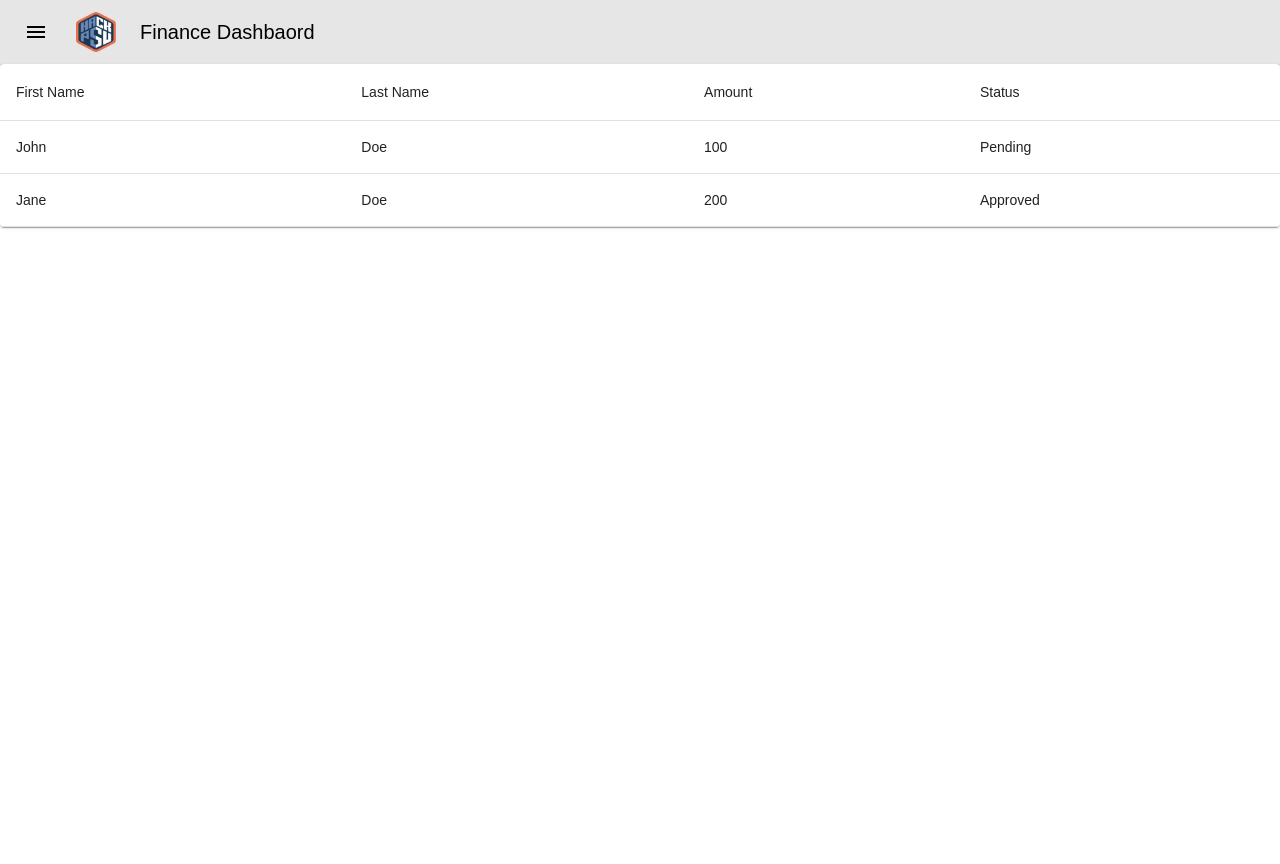
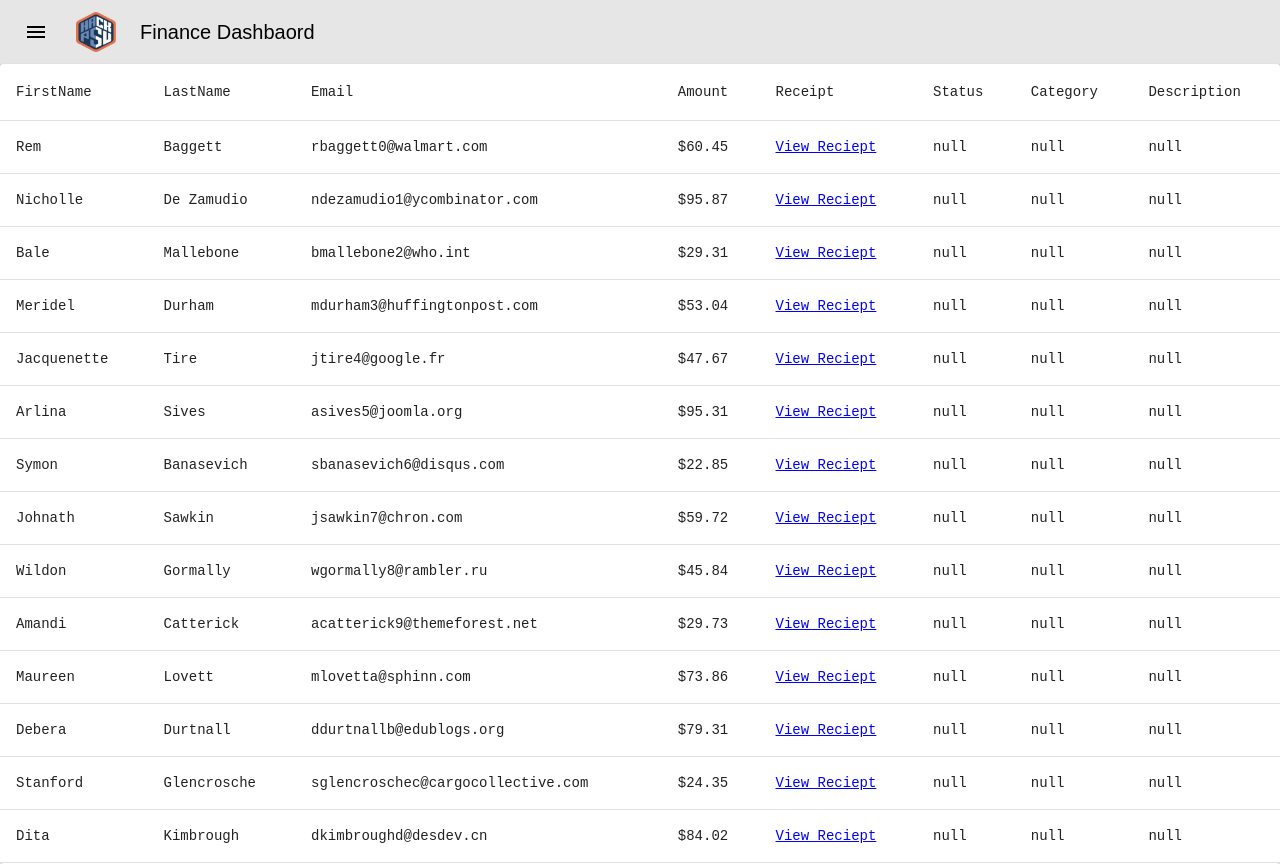
Before and after one commit to Hack-PSU/finance-dashboard, a Next.js app: page /reimbursements in a window 1280 px wide. Before the commit the page ends 800 px from the top, so only its background shows below. Built offline with nearby package versions, Linux system fonts and the light colour scheme; no server answers; what @mui/material-nextjs would draw is missing.

Commit message:
Added table component to updated app and implemented it into the reimbursements page

```diff
--- a/src/app/reimbursements/page.tsx
+++ b/src/app/reimbursements/page.tsx
@@ -1,62 +1,17 @@
 "use client";
 import React from "react";
-import {
-  Table,
-  TableBody,
-  TableCell,
-  TableContainer,
-  TableHead,
-  TableRow,
-  Paper,
-} from "@mui/material";
+import "./reimbursements.css";
+import { DataTable } from "../../components/Tables/ReimbursementTable";
 
-interface ReimbursementData {
-  firstName: string;
-  lastName: string;
-  amount: number;
-  status: string;
+
+function Reimbursements() {
+  return (
+      <div className="text">
+              <div className="content-container">
+                  <DataTable />
+              </div>
+      </div>
+  );
 }
 
-const mockData: ReimbursementData[] = [
-  {
-    firstName: "John",
-    lastName: "Doe",
-    amount: 100.0,
-    status: "Pending",
-  },
-  {
-    firstName: "Jane",
-    lastName: "Doe",
-    amount: 200.0,
-    status: "Approved",
-  },
-];
-
-const Reimbursements: React.FC = () => {
-  return (
-    <TableContainer component={Paper}>
-      <Table aria-label="Reimbursements Table">
-        <TableHead>
-          <TableRow>
-            <TableCell>First Name</TableCell>
-            <TableCell>Last Name</TableCell>
-            <TableCell>Amount</TableCell>
-            <TableCell>Status</TableCell>
-          </TableRow>
-        </TableHead>
-        <TableBody>
-          {mockData.map((row) => (
-            <TableRow key={row.firstName + row.lastName}>
-              <TableCell>{row.firstName}</TableCell>
-              <TableCell>{row.lastName}</TableCell>
-              <TableCell>{row.amount}</TableCell>
-              <TableCell>{row.status}</TableCell>
-            </TableRow>
-          ))}
-        </TableBody>
-      </Table>
-    </TableContainer>
-  );
-};
-
 export default Reimbursements;
--- /dev/null
+++ b/src/components/Tables/ReimbursementTable.tsx
@@ -0,0 +1,165 @@
+import React from 'react'
+import { TableContainer, Table, TableHead, TableBody, TableRow, TableCell, Paper } from '@mui/material'
+
+export const DataTable = () => {
+  return <TableContainer component={Paper} sx={{ maxHeight: '800px'}}>
+        <Table aria-label='simple table' stickyHeader>
+          <TableHead>
+            <TableRow>
+              <TableCell>FirstName</TableCell>
+              <TableCell>LastName</TableCell>
+              <TableCell>Email</TableCell>
+              <TableCell>Amount</TableCell>
+              <TableCell>Receipt</TableCell>
+              <TableCell>Status</TableCell>
+              <TableCell>Category</TableCell>
+              <TableCell>Description</TableCell>
+            </TableRow>
+          </TableHead>
+          <TableBody>
+            {tableData.map(row => (
+                <TableRow
+                  key={row.first_name}
+                  sx={{ '&:last-child td, &:last-child th': { border: 0} }}
+                >
+                    <TableCell>{row.first_name}</TableCell>
+                    <TableCell>{row.last_name}</TableCell>
+                    <TableCell>{row.email}</TableCell>
+                    <TableCell>{row.amount}</TableCell>
+                    <TableCell>
+                      <a href={row.receipt} target='_blank' rel='noopener noreferrer' style={{ color: 'blue', textDecoration: 'underline'}}>
+                        View Reciept
+                      </a>
+                    </TableCell>
+                    <TableCell>null</TableCell>
+                    <TableCell>null</TableCell>
+                    <TableCell>null</TableCell>
+                </TableRow>
+              ))}
+          </TableBody>
+        </Table>
+      </TableContainer>
+}
+
+//Temp Data
+const tableData = [{
+  "first_name": "Rem",
+  "last_name": "Baggett",
+  "email": "rbaggett0@walmart.com",
+  "amount": "$60.45",
+  "receipt": "http://dummyimage.com/105x100.png/dddddd/000000"
+}, {
+  "first_name": "Nicholle",
+  "last_name": "De Zamudio",
+  "email": "ndezamudio1@ycombinator.com",
+  "amount": "$95.87",
+  "receipt": "http://dummyimage.com/116x100.png/ff4444/ffffff"
+}, {
+  "first_name": "Bale",
+  "last_name": "Mallebone",
+  "email": "bmallebone2@who.int",
+  "amount": "$29.31",
+  "receipt": "http://dummyimage.com/109x100.png/cc0000/ffffff"
+}, {
+  "first_name": "Meridel",
+  "last_name": "Durham",
+  "email": "mdurham3@huffingtonpost.com",
+  "amount": "$53.04",
+  "receipt": "http://dummyimage.com/129x100.png/5fa2dd/ffffff"
+}, {
+  "first_name": "Jacquenette",
+  "last_name": "Tire",
+  "email": "jtire4@google.fr",
+  "amount": "$47.67",
+  "receipt": "http://dummyimage.com/141x100.png/dddddd/000000"
+}, {
+  "first_name": "Arlina",
+  "last_name": "Sives",
+  "email": "asives5@joomla.org",
+  "amount": "$95.31",
+  "receipt": "http://dummyimage.com/184x100.png/ff4444/ffffff"
+}, {
+  "first_name": "Symon",
+  "last_name": "Banasevich",
+  "email": "sbanasevich6@disqus.com",
+  "amount": "$22.85",
+  "receipt": "http://dummyimage.com/140x100.png/5fa2dd/ffffff"
+}, {
+  "first_name": "Johnath",
+  "last_name": "Sawkin",
+  "email": "jsawkin7@chron.com",
+  "amount": "$59.72",
+  "receipt": "http://dummyimage.com/246x100.png/5fa2dd/ffffff"
+}, {
+  "first_name": "Wildon",
+  "last_name": "Gormally",
+  "email": "wgormally8@rambler.ru",
+  "amount": "$45.84",
+  "receipt": "http://dummyimage.com/191x100.png/dddddd/000000"
+}, {
+  "first_name": "Amandi",
+  "last_name": "Catterick",
+  "email": "acatterick9@themeforest.net",
+  "amount": "$29.73",
+  "receipt": "http://dummyimage.com/214x100.png/ff4444/ffffff"
+}, {
+  "first_name": "Maureen",
+  "last_name": "Lovett",
+  "email": "mlovetta@sphinn.com",
+  "amount": "$73.86",
+  "receipt": "http://dummyimage.com/163x100.png/dddddd/000000"
+}, {
+  "first_name": "Debera",
+  "last_name": "Durtnall",
+  "email": "ddurtnallb@edublogs.org",
+  "amount": "$79.31",
+  "receipt": "http://dummyimage.com/138x100.png/cc0000/ffffff"
+}, {
+  "first_name": "Stanford",
+  "last_name": "Glencrosche",
+  "email": "sglencroschec@cargocollective.com",
+  "amount": "$24.35",
+  "receipt": "http://dummyimage.com/101x100.png/ff4444/ffffff"
+}, {
+  "first_name": "Dita",
+  "last_name": "Kimbrough",
+  "email": "dkimbroughd@desdev.cn",
+  "amount": "$84.02",
+  "receipt": "http://dummyimage.com/200x100.png/5fa2dd/ffffff"
+}, {
+  "first_name": "Tedman",
+  "last_name": "Demicoli",
+  "email": "tdemicolie@oaic.gov.au",
+  "amount": "$22.75",
+  "receipt": "http://dummyimage.com/195x100.png/cc0000/ffffff"
+}, {
+  "first_name": "Rolando",
+  "last_name": "Jozwiak",
+  "email": "rjozwiakf@nymag.com",
+  "amount": "$62.43",
+  "receipt": "http://dummyimage.com/190x100.png/5fa2dd/ffffff"
+}, {
+  "first_name": "Olivero",
+  "last_name": "Skelly",
+  "email": "oskellyg@dell.com",
+  "amount": "$88.86",
+  "receipt": "http://dummyimage.com/129x100.png/5fa2dd/ffffff"
+}, {
+  "first_name": "Jehu",
+  "last_name": "Van Driel",
+  "email": "jvandrielh@biblegateway.com",
+  "amount": "$53.24",
+  "receipt": "http://dummyimage.com/154x100.png/ff4444/ffffff"
+}, {
+  "first_name": "Xylia",
+  "last_name": "Truwert",
+  "email": "xtruwerti@sitemeter.com",
+  "amount": "$71.67",
+  "receipt": "http://dummyimage.com/190x100.png/cc0000/ffffff"
+}, {
+  "first_name": "Kimberlee",
+  "last_name": "Kerfut",
+  "email": "kkerfutj@bloglines.com",
+  "amount": "$94.69",
+  "receipt": "http://dummyimage.com/247x100.png/dddddd/000000"
+}]
```
